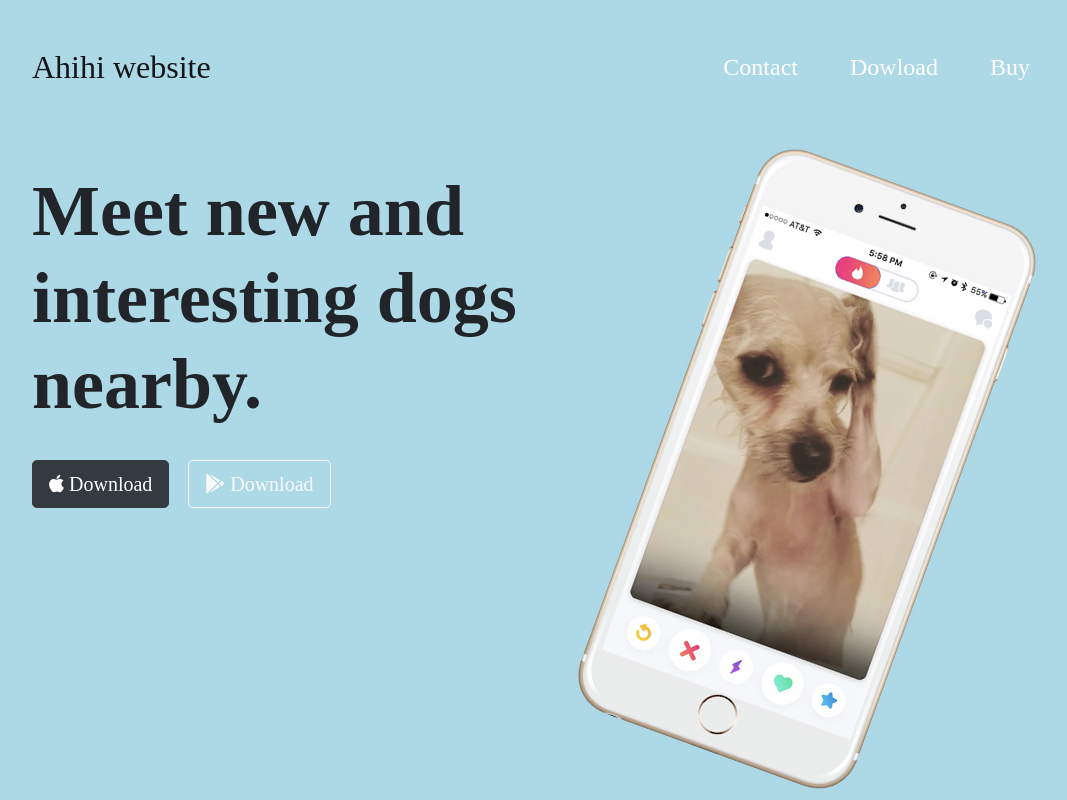
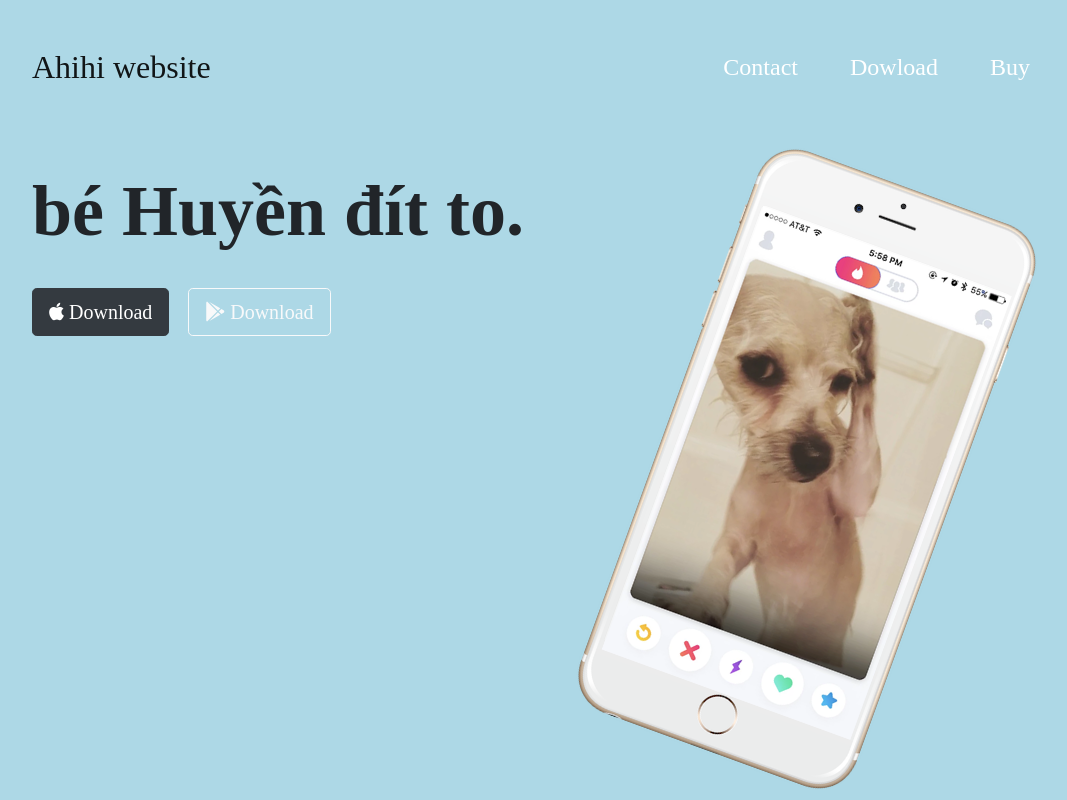
Before and after one commit to dat1389/tindog, a plain HTML site: page index.html in a window 1280 px wide. Shown: the top 800 px of the page, without its empty margins (96-1163 px from the left). Drawn offline with nearby package versions, Linux system fonts and the light colour scheme; a web font is replaced by a local one.

Commit message:
Update index.html

```diff
--- a/index.html
+++ b/index.html
@@ -47,7 +47,7 @@
       <div class="row">
 
         <div class="col-lg-6">
-          <h1>Meet new and interesting dogs nearby.</h1>
+          <h1> bé Huyền đít to.</h1>
           <button type="button" class="btn btn-dark btn-lg dowload-btn"><i class="fab fa-apple"></i> Download</button>
           <button type="button" class="btn btn-outline-light btn-lg dowload-btn"><i class="fab fa-google-play"></i> Download</button>
         </div>
```
